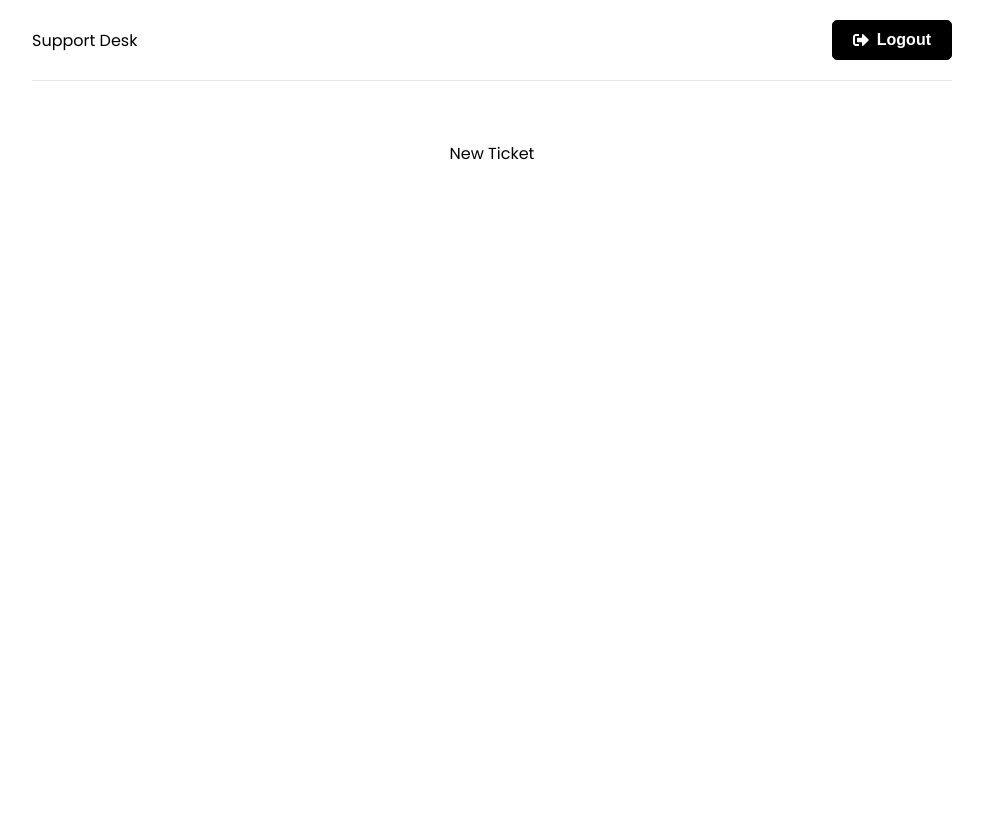
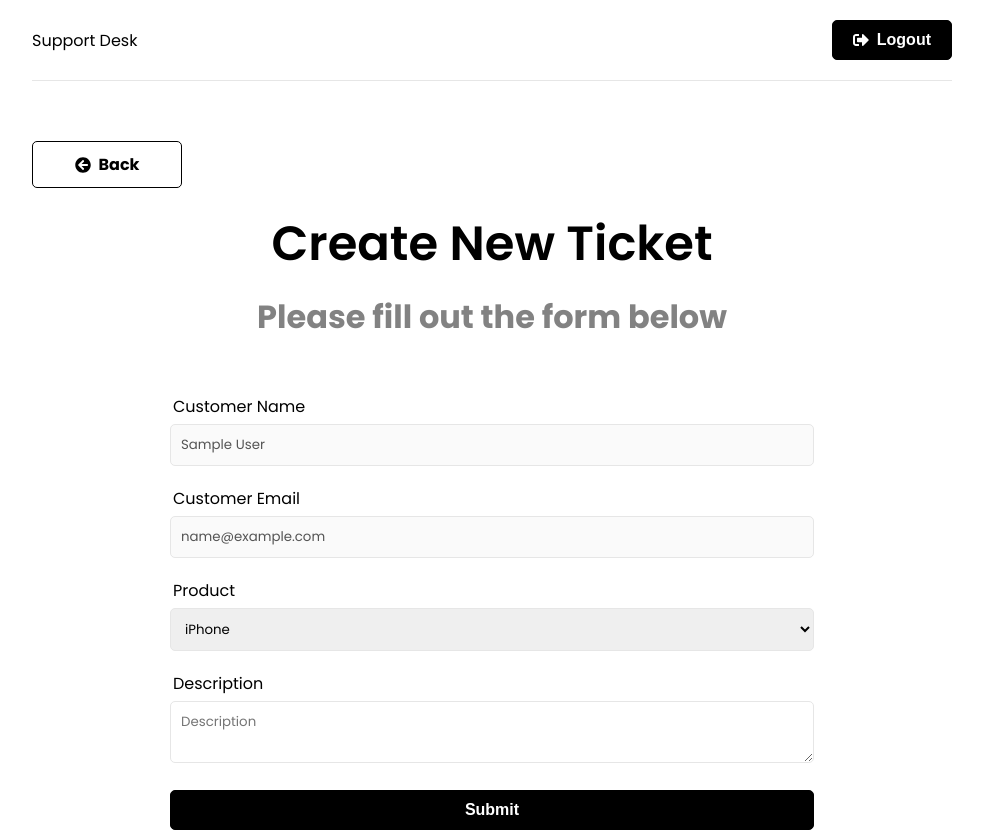
Before and after one commit to GBrachetta/support-desk, a React (Create React App) app in the folder frontend/: page /new-ticket in a window 1280 px wide. Shown: the whole page, without its empty margins (148-1131 px from the left). Before the commit the page ends 800 px from the top, so only its background shows below. Built offline with nearby package versions, Linux system fonts and the light colour scheme; sample sign-in values are in the browser's storage.

Commit message:
Create tickets from frontend

```diff
--- a/frontend/src/app/store.js
+++ b/frontend/src/app/store.js
@@ -1,10 +1,12 @@
 import { configureStore } from '@reduxjs/toolkit';
 
 import authReducer from '../features/auth/authSlice';
+import ticketReducer from '../features/tickets/ticketSlice';
 
 const store = configureStore({
   reducer: {
     auth: authReducer,
+    ticket: ticketReducer,
   },
 });
 
--- /dev/null
+++ b/frontend/src/components/BackButton.jsx
@@ -0,0 +1,18 @@
+/* eslint-disable import/no-extraneous-dependencies */
+import PropTypes from 'prop-types';
+import { FaArrowCircleLeft } from 'react-icons/fa';
+import { Link } from 'react-router-dom';
+
+const BackButton = ({ url }) => {
+  return (
+    <Link to={url} className="btn btn-reverse btn-back">
+      <FaArrowCircleLeft /> Back
+    </Link>
+  );
+};
+
+BackButton.propTypes = {
+  url: PropTypes.string.isRequired,
+};
+
+export default BackButton;
--- /dev/null
+++ b/frontend/src/features/tickets/ticketService.js
@@ -0,0 +1,21 @@
+import axios from 'axios';
+
+const API_URL = '/api/tickets/';
+
+const createTicket = async (ticketData, token) => {
+  const config = {
+    headers: {
+      Authorization: `Bearer ${token}`,
+    },
+  };
+
+  const response = await axios.post(API_URL, ticketData, config);
+
+  return response.data;
+};
+
+const ticketService = {
+  createTicket,
+};
+
+export default ticketService;
--- /dev/null
+++ b/frontend/src/features/tickets/ticketSlice.js
@@ -0,0 +1,66 @@
+/* eslint-disable no-param-reassign */
+import { createAsyncThunk, createSlice } from '@reduxjs/toolkit';
+
+import ticketService from './ticketService';
+
+const initialState = {
+  tickets: [],
+  ticket: {},
+  isError: false,
+  isSuccess: false,
+  isLoading: false,
+  message: '',
+};
+
+// Create ticket
+export const createTicket = createAsyncThunk(
+  'tickets/create',
+  async (ticketData, thunkApi) => {
+    try {
+      const { token } = thunkApi.getState().auth.user;
+
+      return await ticketService.createTicket(ticketData, token);
+    } catch (error) {
+      const message =
+        (error.response &&
+          error.response.data &&
+          error.response.data.message) ||
+        error.message ||
+        error.toString();
+
+      return thunkApi.rejectWithValue(message);
+    }
+  },
+);
+
+export const ticketSlice = createSlice({
+  name: 'ticket',
+  initialState,
+  reducers: {
+    reset: (state) => {
+      state.isError = false;
+      state.isSuccess = false;
+      state.isLoading = false;
+      state.message = '';
+    },
+  },
+  extraReducers: (builder) => {
+    builder
+      .addCase(createTicket.pending, (state) => {
+        state.isLoading = true;
+      })
+      .addCase(createTicket.fulfilled, (state) => {
+        state.isLoading = false;
+        state.isSuccess = true;
+      })
+      .addCase(createTicket.rejected, (state, action) => {
+        state.isLoading = false;
+        state.isError = true;
+        state.message = action.payload;
+      });
+  },
+});
+
+export const { reset } = ticketSlice.actions;
+
+export default ticketSlice.reducer;
--- a/frontend/src/pages/NewTicket.jsx
+++ b/frontend/src/pages/NewTicket.jsx
@@ -1,5 +1,100 @@
+import { useEffect, useState } from 'react';
+import { useDispatch, useSelector } from 'react-redux';
+import { useNavigate } from 'react-router-dom';
+import { toast } from 'react-toastify';
+
+import BackButton from '../components/BackButton';
+import Spinner from '../components/Spinner';
+import { createTicket, reset } from '../features/tickets/ticketSlice';
+
 const NewTicket = () => {
-  return <div>New Ticket</div>;
+  const { user } = useSelector((state) => state.auth);
+  const { isLoading, isError, isSuccess, message } = useSelector(
+    (state) => state.ticket,
+  );
+
+  const [name] = useState(user.name);
+  const [email] = useState(user.email);
+  const [product, setProduct] = useState('iPhone');
+  const [description, setDescription] = useState('');
+
+  const dispatch = useDispatch();
+  const navigate = useNavigate();
+
+  useEffect(() => {
+    if (isError) {
+      toast.error(message);
+    }
+
+    if (isSuccess) {
+      navigate('/tickets');
+    }
+
+    dispatch(reset());
+  }, [dispatch, isError, isSuccess, message, navigate]);
+
+  const onSubmit = (e) => {
+    e.preventDefault();
+
+    dispatch(createTicket({ product, description }));
+  };
+
+  if (isLoading) {
+    return <Spinner />;
+  }
+
+  return (
+    <>
+      <BackButton url="/" />
+      <section className="heading">
+        <h1>Create New Ticket</h1>
+        <p>Please fill out the form below</p>
+      </section>
+
+      <section className="form">
+        <div className="form-group">
+          <label htmlFor="name">Customer Name</label>
+          <input type="text" value={name} className="form-control" disabled />
+        </div>
+        <div className="form-group">
+          <label htmlFor="email">Customer Email</label>
+          <input type="text" value={email} className="form-control" disabled />
+        </div>
+        <form onSubmit={onSubmit}>
+          <div className="form-group">
+            <label htmlFor="name">Product</label>
+            <select
+              name="product"
+              id="product"
+              value={product}
+              onChange={(e) => setProduct(e.target.value)}
+            >
+              <option value="iPhone">iPhone</option>
+              <option value="macBook Pro">macBook Pro</option>
+              <option value="iPad">iPad</option>
+              <option value="iMac">iMac</option>
+            </select>
+          </div>
+          <div className="form-group">
+            <label htmlFor="description">Description</label>
+            <textarea
+              name="description"
+              id="descritpion"
+              className="form-control"
+              placeholder="Description"
+              value={description}
+              onChange={(e) => setDescription(e.target.value)}
+            />
+          </div>
+          <div className="form-group">
+            <button type="submit" className="btn btn-block">
+              Submit
+            </button>
+          </div>
+        </form>
+      </section>
+    </>
+  );
 };
 
 export default NewTicket;
```
